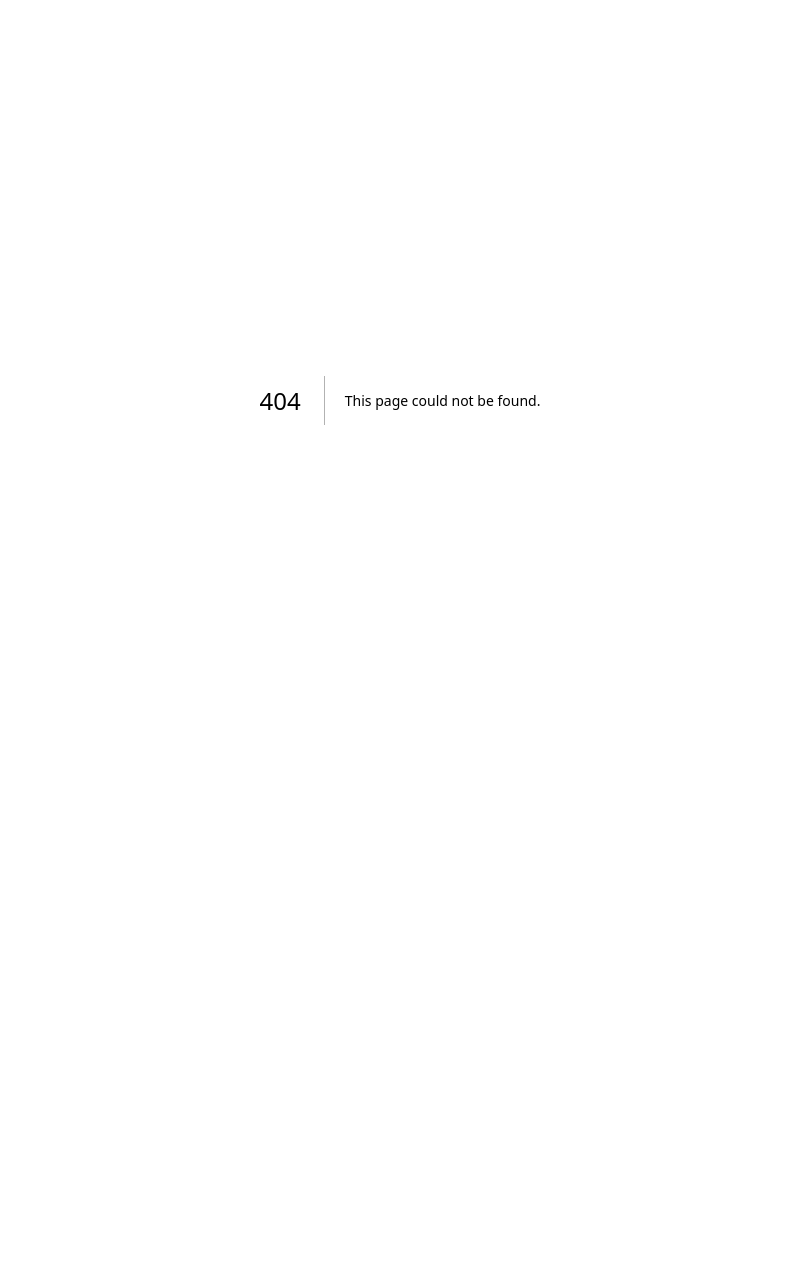
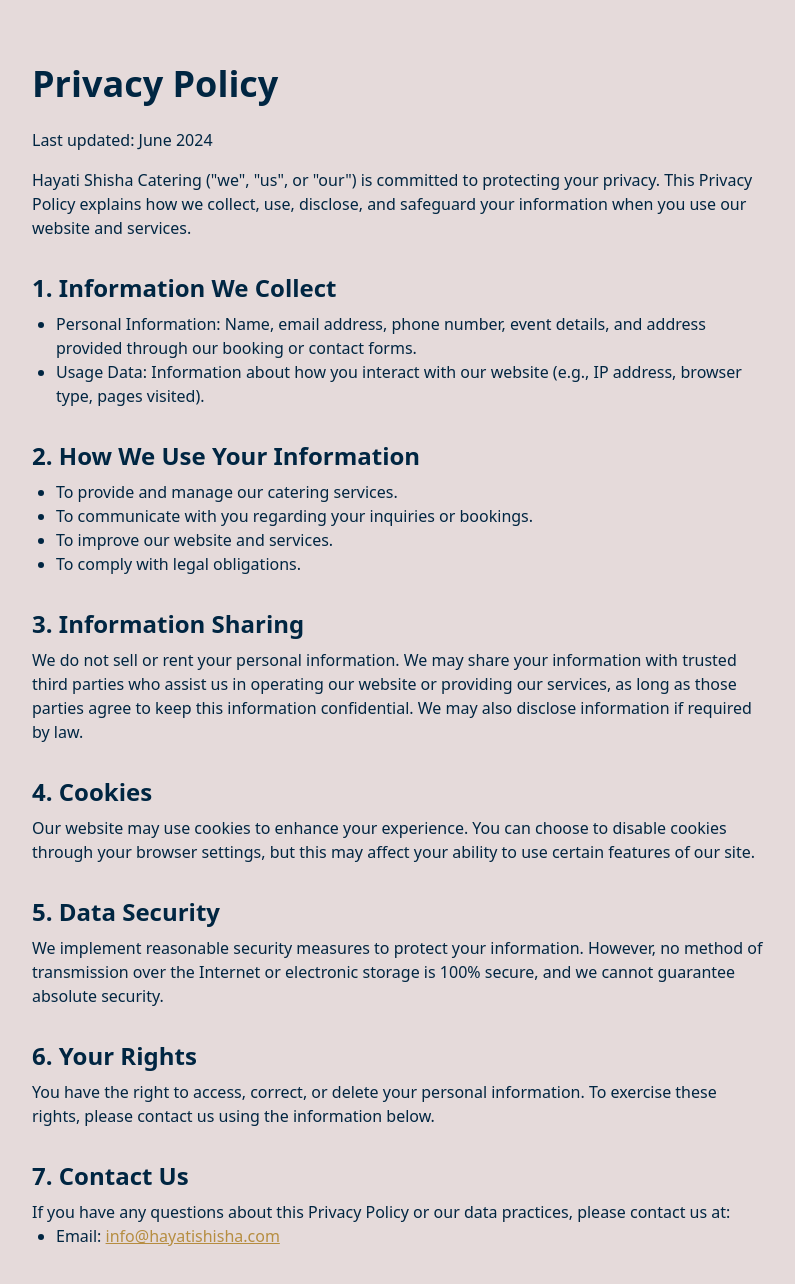
Before and after one commit to aahadsiddiqui/Hayati, a Next.js app: page /privacy-policy in a window 1280 px wide. Before the commit this address had no page. Shown: the top 1284 px of the page, without its empty margins (240-1035 px from the left). Before the commit the page ends 800 px from the top, so only its background shows below. Built offline with nearby package versions, Linux system fonts and the light colour scheme.

Commit message:
Added privacy policy page

```diff
--- a/src/components/Footer.tsx
+++ b/src/components/Footer.tsx
@@ -47,6 +47,11 @@
                 >
                   📝 Request a Quote
                 </button>
+              </li>
+              <li>
+                <a href="/privacy-policy" className="text-prussian/80 hover:text-lion transition-colors">
+                  🔒 Privacy Policy
+                </a>
               </li>
             </ul>
           </div>
--- /dev/null
+++ b/src/pages/privacy-policy.tsx
@@ -0,0 +1,43 @@
+import React from 'react';
+
+const PrivacyPolicy = () => (
+  <div className="container mx-auto px-4 py-16 max-w-3xl">
+    <h1 className="text-4xl font-bold mb-6 text-prussian">Privacy Policy</h1>
+    <p className="mb-4">Last updated: June 2024</p>
+    <p className="mb-6">Hayati Shisha Catering ("we", "us", or "our") is committed to protecting your privacy. This Privacy Policy explains how we collect, use, disclose, and safeguard your information when you use our website and services.</p>
+
+    <h2 className="text-2xl font-semibold mt-8 mb-2">1. Information We Collect</h2>
+    <ul className="list-disc ml-6 mb-4">
+      <li>Personal Information: Name, email address, phone number, event details, and address provided through our booking or contact forms.</li>
+      <li>Usage Data: Information about how you interact with our website (e.g., IP address, browser type, pages visited).</li>
+    </ul>
+
+    <h2 className="text-2xl font-semibold mt-8 mb-2">2. How We Use Your Information</h2>
+    <ul className="list-disc ml-6 mb-4">
+      <li>To provide and manage our catering services.</li>
+      <li>To communicate with you regarding your inquiries or bookings.</li>
+      <li>To improve our website and services.</li>
+      <li>To comply with legal obligations.</li>
+    </ul>
+
+    <h2 className="text-2xl font-semibold mt-8 mb-2">3. Information Sharing</h2>
+    <p className="mb-4">We do not sell or rent your personal information. We may share your information with trusted third parties who assist us in operating our website or providing our services, as long as those parties agree to keep this information confidential. We may also disclose information if required by law.</p>
+
+    <h2 className="text-2xl font-semibold mt-8 mb-2">4. Cookies</h2>
+    <p className="mb-4">Our website may use cookies to enhance your experience. You can choose to disable cookies through your browser settings, but this may affect your ability to use certain features of our site.</p>
+
+    <h2 className="text-2xl font-semibold mt-8 mb-2">5. Data Security</h2>
+    <p className="mb-4">We implement reasonable security measures to protect your information. However, no method of transmission over the Internet or electronic storage is 100% secure, and we cannot guarantee absolute security.</p>
+
+    <h2 className="text-2xl font-semibold mt-8 mb-2">6. Your Rights</h2>
+    <p className="mb-4">You have the right to access, correct, or delete your personal information. To exercise these rights, please contact us using the information below.</p>
+
+    <h2 className="text-2xl font-semibold mt-8 mb-2">7. Contact Us</h2>
+    <p>If you have any questions about this Privacy Policy or our data practices, please contact us at:</p>
+    <ul className="list-disc ml-6 mb-4">
+      <li>Email: <a href="mailto:info@hayatishisha.com" className="text-lion underline">info@hayatishisha.com</a></li>
+    </ul>
+  </div>
+);
+
+export default PrivacyPolicy;
```
